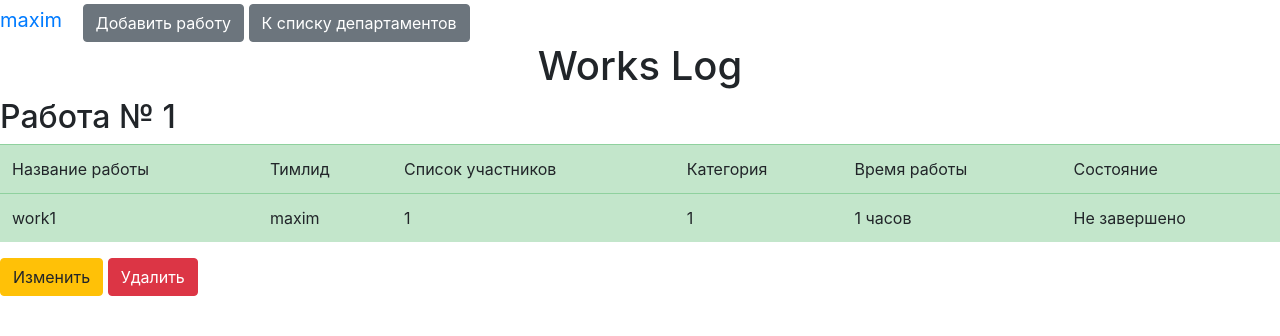
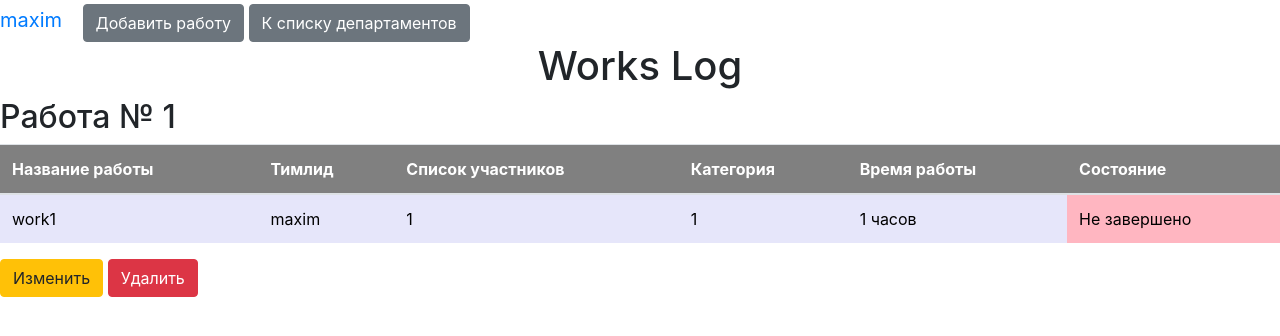
Before and after one commit to maksimka1234567/show-jobs, a Flask app: page / in a window 1280 px wide. Shown: the part 56-392 px from the top of the page. Run offline with Flask 3, Linux system fonts and the light colour scheme; a user stored in the database is signed in; data comes from the database, SQL or seed files in the repository; both versions use the stored data as it was after the commit; some libraries are stand-ins or nearby versions.

Commit message:
ОБНОВЛЕНИЕ ТАБЛИЦЫ

```diff
--- /dev/null
+++ b/static/css/style.css
@@ -0,0 +1,16 @@
+.table thead tr {
+    background-color: #808080 !important;
+    color: #ffffff !important;
+}
+.table tbody tr {
+    background-color: #e6e6fa !important;
+    color: #000000 !important;
+}
+.table tbody td:nth-child(6):contains("Завершено") {
+    background-color: #bcc152 !important;
+    color: #000000 !important;
+}
+.table tbody td:nth-child(6):contains("Не завершено") {
+    background-color: #ffb6c1 !important;
+    color: #000000 !important;
+}
--- a/templates/base.html
+++ b/templates/base.html
@@ -7,6 +7,7 @@
           href="https://stackpath.bootstrapcdn.com/bootstrap/4.4.1/css/bootstrap.min.css"
           integrity="sha384-Vkoo8x4CGsO3+Hhxv8T/Q5PaXtkKtu6ug5TOeNV6gBiFeWPGFN9MuhOf23Q9Ifjh"
           crossorigin="anonymous">
+    <link rel="stylesheet" href="{{ url_for('static', filename='css/style.css') }}">
     {% if current_page == "" %}
     {% if current_user.is_authenticated %}
     <title>Works Log</title>
@@ -48,15 +49,18 @@
     <h1 align="center">Works Log</h1>
     {% for job in jobs %}
     <h2>Работа № {{job.id}}</h2>
-    <table class="table table-success table-striped-columns">
+    <table class="table table-striped-columns">
+        <thead>
         <tr>
-            <td>Название работы</td>
-            <td>Тимлид</td>
-            <td>Список участников</td>
-            <td>Категория</td>
-            <td>Время работы</td>
-            <td>Состояние</td>
+            <th>Название работы</th>
+            <th>Тимлид</th>
+            <th>Список участников</th>
+            <th>Категория</th>
+            <th>Время работы</th>
+            <th>Состояние</th>
         </tr>
+        </thead>
+        <tbody>
         <tr>
             <td>{{job.job}}</td>
             <td>{{job.user.name}}</td>
@@ -69,6 +73,7 @@
             <td>Не завершено</td>
             {% endif %}
         </tr>
+        </tbody>
     </table>
     {% if current_user.is_authenticated and (current_user.id == job.team_leader or current_user.id == 1) %}
     <div>
@@ -89,19 +94,23 @@
     <h1 align="center">Departments Log</h1>
     {% for department in departments %}
     <h2>Департамент № {{department.id}}</h2>
-    <table class="table table-success table-striped-columns">
+    <table class="table table-striped-columns">
+        <thead>
         <tr>
-            <td>Название департамента</td>
-            <td>Главный</td>
-            <td>Список участников</td>
-            <td>Почта</td>
+            <th>Название департамента</th>
+            <th>Главный</th>
+            <th>Список участников</th>
+            <th>Почта</th>
         </tr>
+        </thead>
+        <tbody>
         <tr>
             <td>{{department.title}}</td>
             <td>{{department.user.name}}</td>
             <td>{{department.members}}</td>
             <td>{{department.email}}</td>
         </tr>
+        </tbody>
     </table>
     {% if current_user.is_authenticated and (current_user.id == department.chief or current_user.id == 1) %}
     <div>
@@ -118,5 +127,17 @@
     {% endif %}
     {% endif %}
 </nav>
+<script>
+    document.querySelectorAll('tbody td:nth-child(6)').forEach(cell => {
+        if (cell.textContent.trim() === 'Не завершено') {
+            cell.style.backgroundColor = '#ffb6c1';
+            cell.style.color = '#000000';
+        }
+        else {
+            cell.style.backgroundColor = '#bcc152';
+            cell.style.color = '#000000';
+        }
+    });
+</script>
 </body>
 </html>
```
Also changed, not shown: db/blogs.db, main.py (line endings or trailing spaces).
